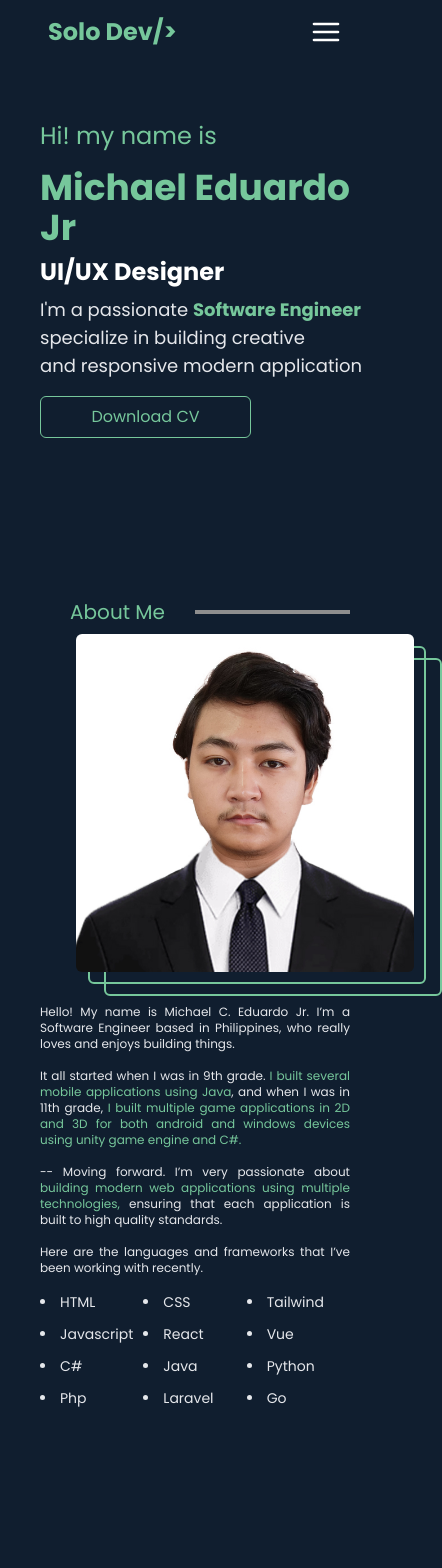
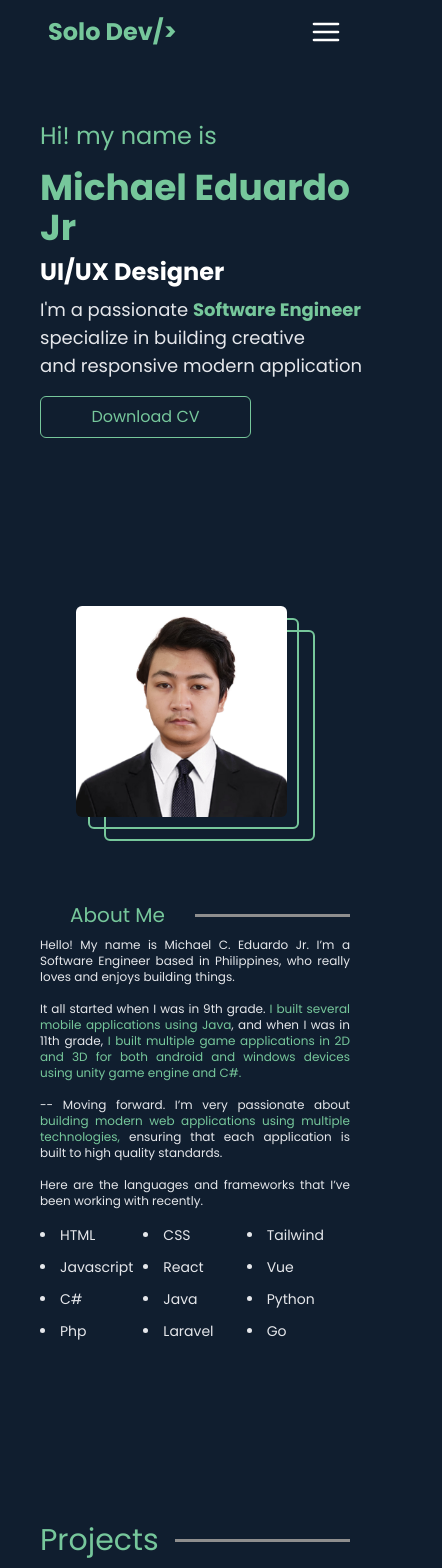
Before and after one commit to minimike022/portfolio-fe, a Vue app: page / in a window 390 px wide. Shown: the top 1568 px of the page, 442 px wide, since content can reach past the window. Built offline with nearby package versions, Linux system fonts and the light colour scheme.

Commit message:
Fix responsive

```diff
--- a/src/layouts/about/AboutUs.vue
+++ b/src/layouts/about/AboutUs.vue
@@ -3,22 +3,21 @@
 <template>
     <!-- Anchor -->
     <div id="about" class="h-10"></div>
-    <div class="mb-12 mx-10 md:mt-[11dvh] md:flex md:mx-[33dvh] relative">
+    <div class="mb-12 mx-10 md:mt-[11dvh] grid grid-cols-1 md:flex md:justify-between md:mx-[24dvh] relative">
+        <div class="mt-2 md:ml-6 w-[35dvh] h-[35dvh] md:w-[40dvh] md:h-[40dvh] relative md:top-0 md:right-0">
+            <div class="absolute h-[25dvh] w-[25dvh] md:w-[40dvh] md:h-[40dvh] border-2 border-primary top-6 left-16 -z-10 rounded-md"></div>
+            <div class="absolute h-[25dvh] w-[25dvh] md:w-[40dvh] md:h-[40dvh] border-2 border-primary top-3 left-12 -z-10 rounded-md"></div>
+            <div class="absolute top-0 left-9 h-[25dvh] w-[25dvh] md:w-[40dvh] md:h-[40dvh]">
+                <img src="/src/assets/profilePhoto/profile.jpg" alt="" class="rounded-md">
+            </div>
+        </div>
         <!-- Contents -->
         <div class="w-auto md:w-[80dvh] text-white">
             <div class="flex items-center">
-                    <div class="w-full flex justify-center">
-                        <h1 class="text-primary text-xl md:text-3xl">About Me</h1>
-                    </div>
-                    <div class="w-full h-[.4dvh] bg-[#8E8E8E]"></div>
-
-            </div>
-            <div class="mt-2 mb-8 md:ml-6 w-[40dvh] h-[40dvh] relative md:absolute md:top-0 md:right-0">
-                <div class="absolute w-[40dvh] h-[40dvh] border-2 border-primary top-6 left-16 -z-10 rounded-md"></div>
-                <div class="absolute w-[40dvh] h-[40dvh] border-2 border-primary top-3 left-12 -z-10 rounded-md"></div>
-                <div class="absolute top-0 left-9 w-[40dvh] h-[40dvh]">
-                    <img src="/src/assets/profilePhoto/profile.jpg" alt="" class="rounded-md">
+                <div class="w-full flex justify-center">
+                    <h1 class="text-primary text-xl md:text-3xl">About Me</h1>
                 </div>
+                <div class="w-full h-[.4dvh] bg-[#8E8E8E]"></div>
             </div>
             <div>
                 <p class=" text-gray-200 mt-2 text-xs text-justify md:text-base">
@@ -54,6 +53,5 @@
                 </p>
             </div>
         </div>
-
     </div>
 </template>
```
